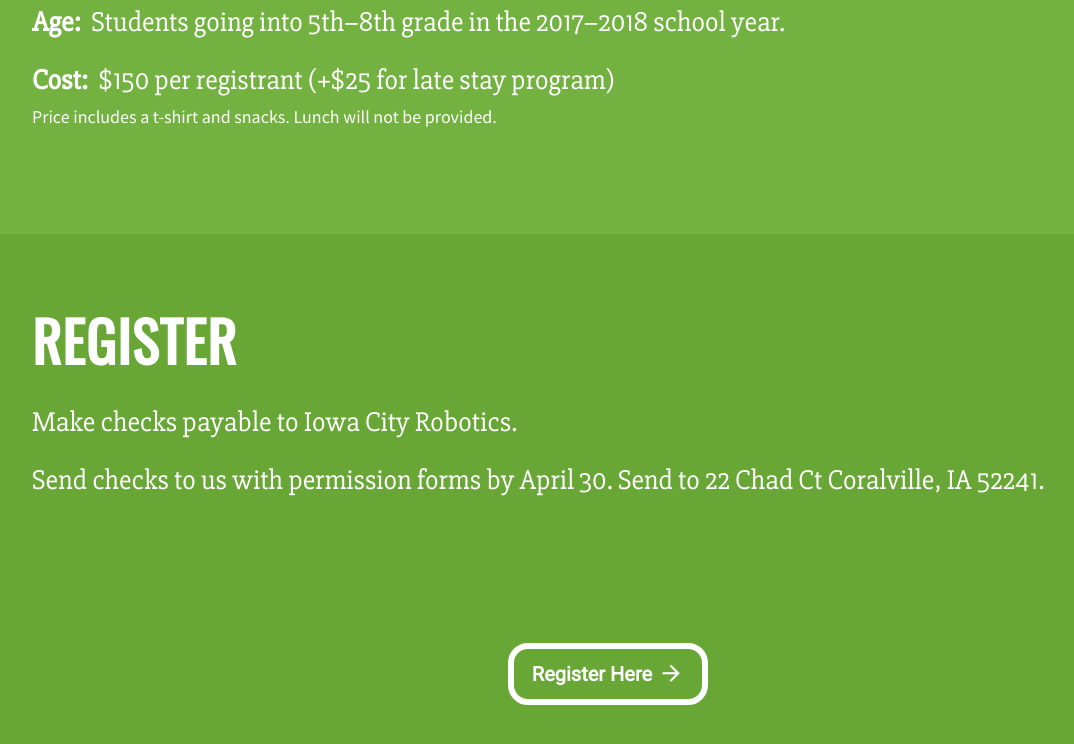
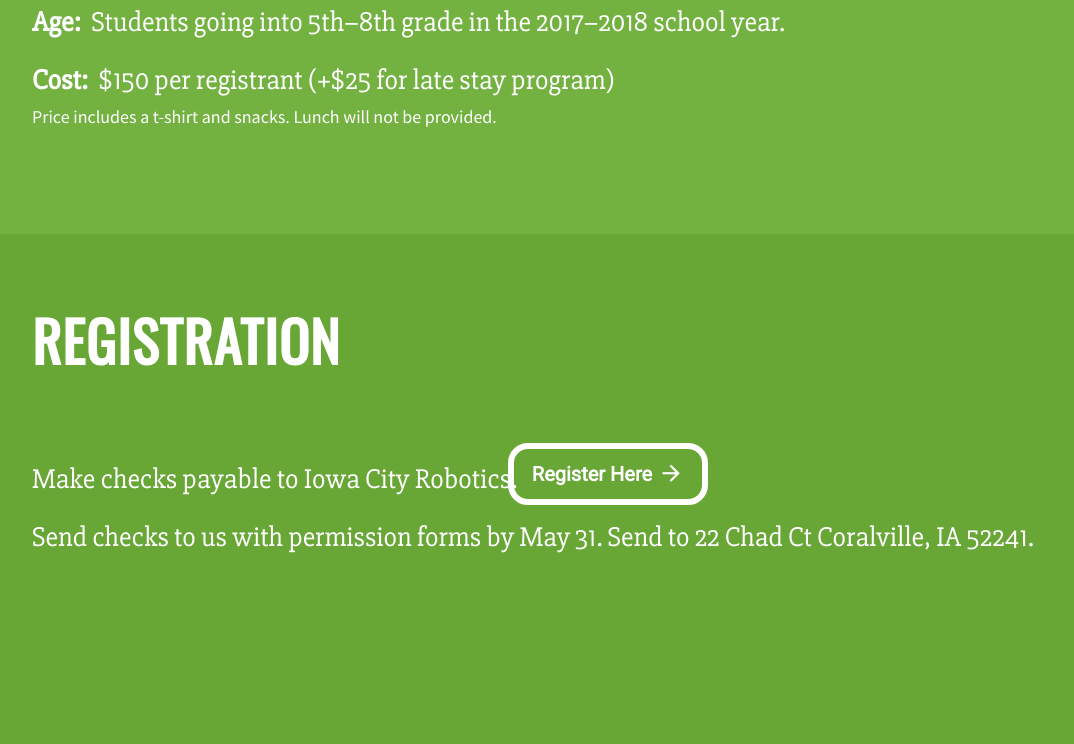
Before and after one commit to icrobotics-team167/camp, a plain HTML site: page index.html in a window 1280 px wide. Shown: the part 3043-3787 px from the top of the page, without its empty margins (32-1106 px from the left). Drawn offline with nearby package versions, Linux system fonts and the light colour scheme.

Commit message:
registration

```diff
--- a/index.html
+++ b/index.html
@@ -102,13 +102,17 @@
             </div>
         </div>
         <div id="register" class="fp-section" data-bg="#68a636">
-            <h2 class="section-header">REGISTER</h2>
+            <h2 class="section-header">REGISTRATION</h2>
             <div class="section-content">
-                <p>Make checks payable to Iowa City Robotics.</p>
-                <p>Send checks to us with permission forms by April 30. Send to 22 Chad Ct Coralville, IA 52241.</p>
                 <a id="register-btn" class="btn" href="https://docs.google.com/forms/d/e/1FAIpQLSfR6AljnRGlQb7DyA0yjSjXAJUF9avtuQpsEkUo2nFVk-COBw/viewform" id= "a-newtab">
                     <p>Register Here</p><i class="mdi mdi-arrow-right"></i>
                 </a>
+                </br>
+                </br>
+                </br>
+                <p>Make checks payable to Iowa City Robotics.</p>
+                <p>Send checks to us with permission forms by May 31. Send to 22 Chad Ct Coralville, IA 52241.</p>
+
             </div>
         </div>
         <div id="contact" class="fp-section" data-bg="#5d9b2b">
--- a/static/css/main.css
+++ b/static/css/main.css
@@ -163,7 +163,7 @@ h2.section-header {
 #register-btn {
     width: 200px;
     position: absolute; display: block;
-    top: 55%; left: 50%;
+    top: 30%; left: 50%;
     padding: 10px;
     transform: translate(-50%, -50%);
     text-align: center;
```
